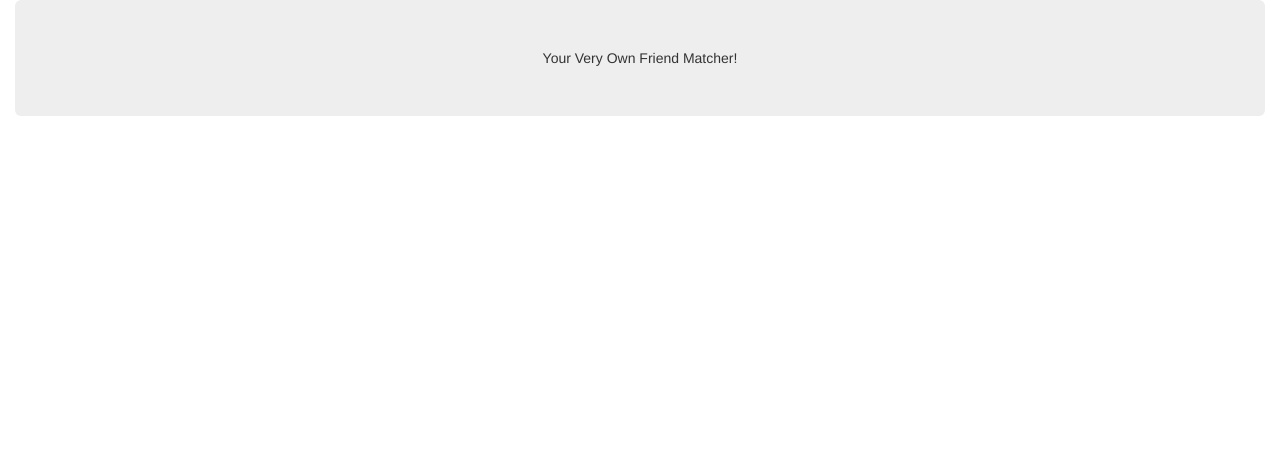
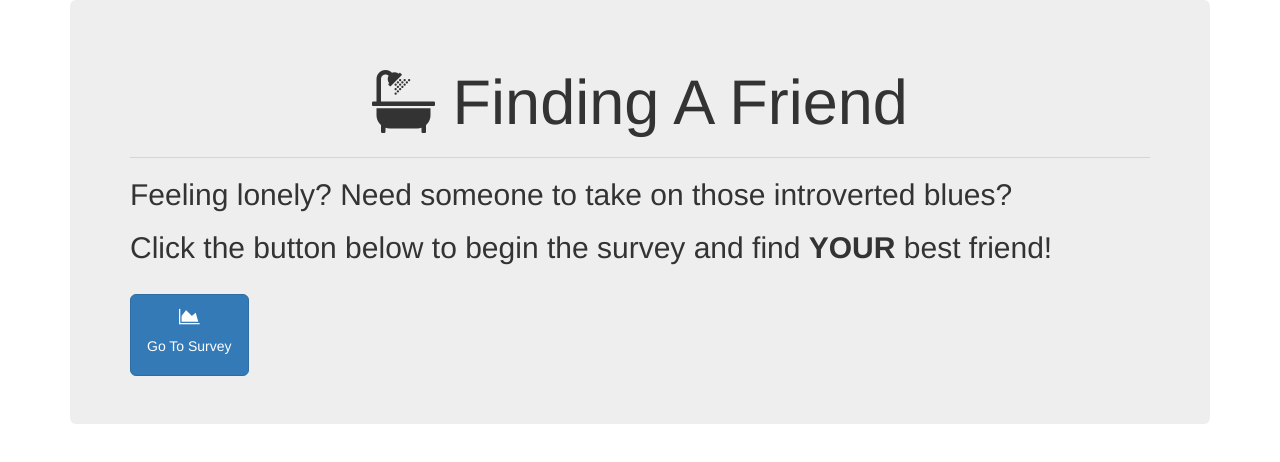
Before and after one commit to PocketThi3f/friend-finder, a plain HTML site: page friend.html in a window 1280 px wide. Drawn offline with nearby package versions, Linux system fonts and the light colour scheme.

Commit message:
BeginSearch

```diff
--- a/finder.js
+++ b/finder.js
@@ -0,0 +1,6 @@
+var express = require('express');
+var app = express();
+
+app.get('/', function() {
+
+});
--- a/friend.html
+++ b/friend.html
@@ -4,11 +4,25 @@
 	<meta charset="UTF-8">
 	<title>Matchmaking Friend System</title>
 	<link rel="stylesheet" type="text/css" href="https://maxcdn.bootstrapcdn.com/bootstrap/3.3.7/css/bootstrap.min.css">
+	<link rel="stylesheet" type="text/css" href="https://maxcdn.bootstrapcdn.com/font-awesome/4.7.0/css/font-awesome.min.css">
 	</head>
 <body>
-	<div class="container-fluid">
-		<div class="jumbotron" style="text-align: center">Your Very Own Friend Matcher!</div>
+	<div class="container">
+		<div class="jumbotron">
+			<h1 class="text-center"><i class="fa fa-bath" aria-hidden="true"></i> Finding A Friend</h1>
+			<hr>
+				<h2>Feeling lonely? Need someone to take on those introverted blues?</h2>
+				<h2>Click the button below to begin the survey and find <strong>YOUR</strong> best friend!</h2>
+			<div>
+			<br/>
+				<button type="button" class="btn btn-lg btn-primary">
+					<i class="fa fa-area-chart" aria-hidden="true"></i>
+						<h5>Go To Survey</h5>
+				</button>
+			</div>
+		</div>
 	</div>
+	<script src="https://code.jquery.com/jquery-3.1.1.min.js" integrity="sha256-hVVnYaiADRTO2PzUGmuLJr8BLUSjGIZsDYGmIJLv2b8=" crossorigin="anonymous"></script>
 	<script type="text/javascript" src="finder.js"></script>
 </body>
 </html>
```
Also changed, not shown: survey.html (added).
